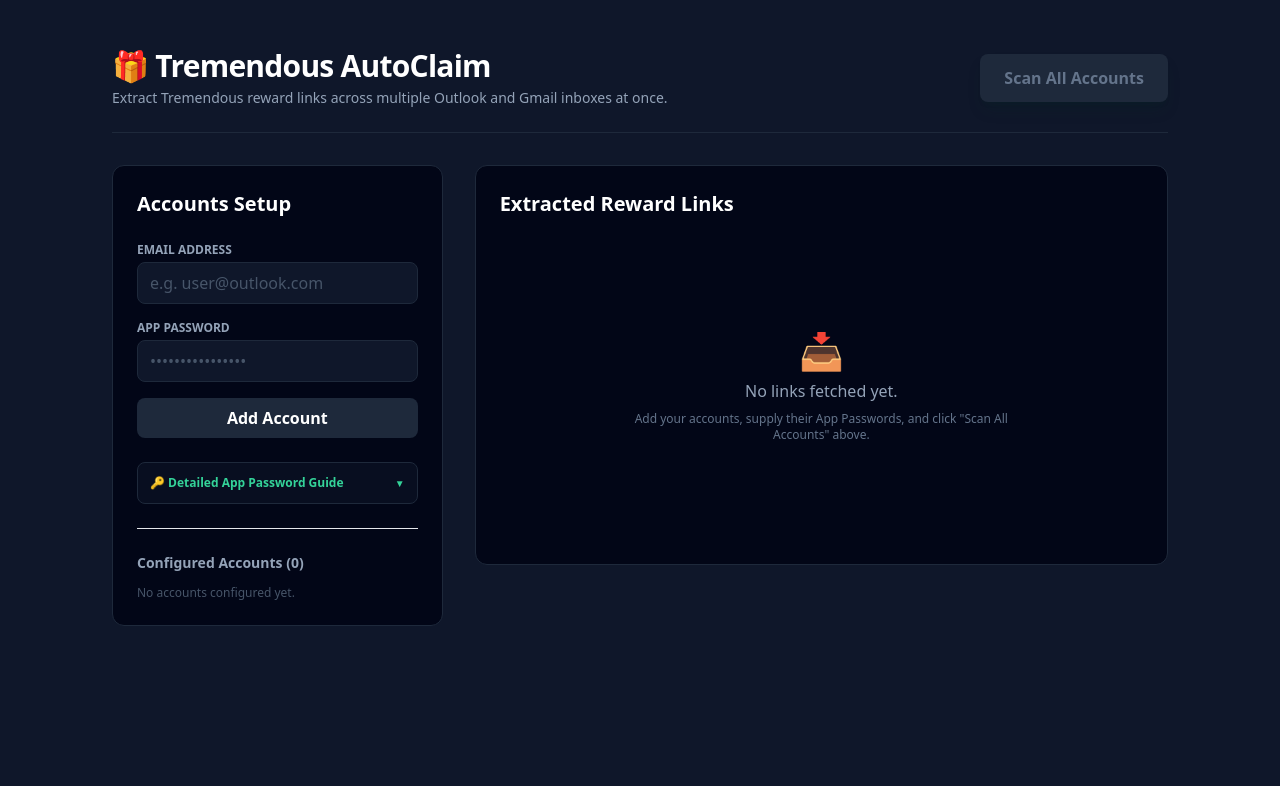
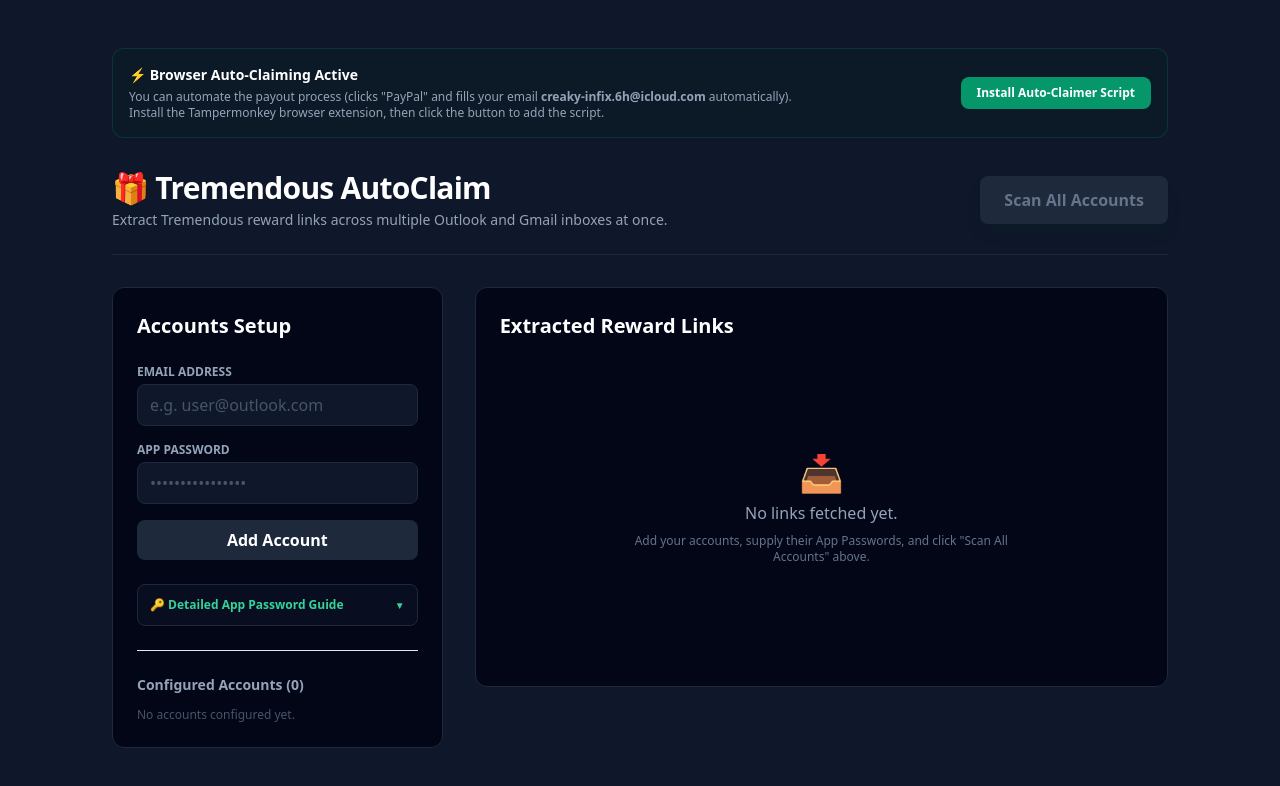
Before and after one commit to un1quebmgo-sys/Tremendous-AutoClaim, a Next.js app: page / in a window 1280 px wide. Shown: the top 786 px of the page. Built offline with nearby package versions, Linux system fonts and the light colour scheme.

Commit message:
Add browser automation banner and Tampermonkey script

```diff
--- a/app/page.tsx
+++ b/app/page.tsx
@@ -157,6 +157,25 @@
 
   return (
     <main className="max-w-6xl mx-auto p-6 md:p-12 space-y-8">
+      {/* Browser Automation Helper */}
+      <div className="bg-emerald-950/20 border border-emerald-800/40 p-4 rounded-xl flex flex-col md:flex-row justify-between items-start md:items-center gap-4">
+        <div>
+          <h3 className="font-bold text-white text-sm flex items-center gap-1.5">
+            ⚡ Browser Auto-Claiming Active
+          </h3>
+          <p className="text-xs text-slate-400 mt-1 max-w-2xl">
+            You can automate the payout process (clicks "PayPal" and fills your email <b>creaky-infix.6h@icloud.com</b> automatically). Install the Tampermonkey browser extension, then click the button to add the script.
+          </p>
+        </div>
+        <a
+          href="/autoclaimer.user.js"
+          target="_blank"
+          className="px-4 py-2 bg-emerald-600 hover:bg-emerald-500 text-white font-bold text-xs rounded-lg transition shrink-0"
+        >
+          Install Auto-Claimer Script
+        </a>
+      </div>
+
       {/* Header */}
       <div className="flex flex-col md:flex-row justify-between items-start md:items-center border-b border-slate-800 pb-6 gap-4">
         <div>
```
Also changed, not shown: public/autoclaimer.user.js (added, +64 -0 lines).
